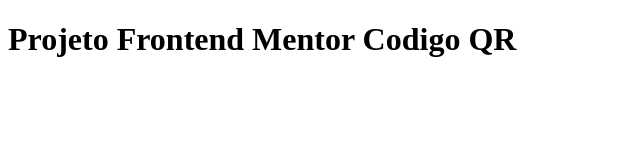
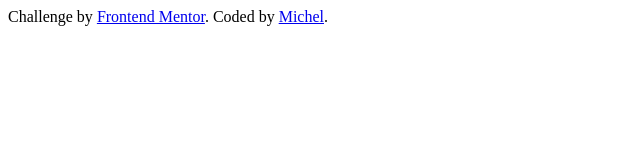
Before and after one commit to michel-macedo/git-test, a plain HTML site: page index.html in a window 1280 px wide. Shown: the whole page, without its empty margins (0-640 px from the left). Drawn offline with Linux system fonts and the light colour scheme.

Commit message:
adicionado design e imagens; alterado conteudo do index

```diff
--- a/index.html
+++ b/index.html
@@ -4,10 +4,14 @@
     <meta charset="UTF-8">
     <meta name="viewport" content="width=device-width, initial-scale=1.0">
     <title>Projeto Frontend Mentor Codigo QR</title>
+    <link rel="icon" type="image/png" sizes="32x32" href="./images/favicon-32x32.png">
+
 </head>
 <body>
-    <h1>Projeto Frontend Mentor Codigo QR</h1>
 
-
+    <div class="attribution">
+    Challenge by <a href="https://www.frontendmentor.io?ref=challenge" target="_blank">Frontend Mentor</a>.
+    Coded by <a href="#">Michel</a>.
+  </div>
 </body>
 </html>
```
Also changed, not shown: design/desktop-design.jpg (added), design/mobile-design.jpg (added), images/favicon-32x32.png (added), images/image-qr-code.png (added).
